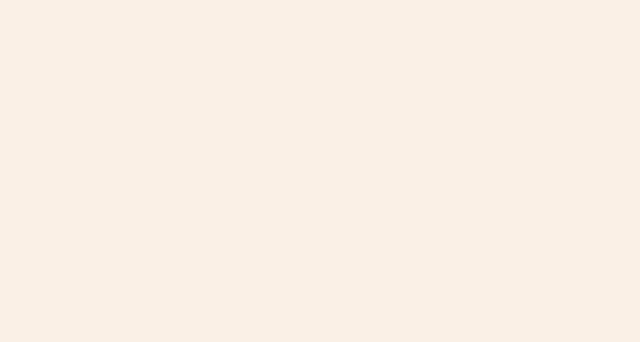
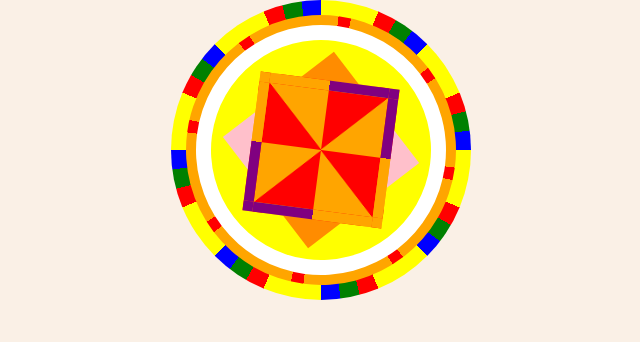
Before and after one commit to ArjunO-008/Calculator_JS, a plain HTML site: page new.html in a window 1280 px wide. Shown: the whole page, without its empty margins (319-959 px from the left). Drawn offline with Linux system fonts and the light colour scheme; files that its build step writes are made by us from their sources.

Commit message:
Update new.html

```diff
--- a/new.html
+++ b/new.html
@@ -1,18 +1,161 @@
 <!DOCTYPE html>
-<html lang="en">
 
+<html>
 <head>
-  <meta charset="UTF-8" />
-  <meta name="viewport" content="width=device-width, initial-scale=1.0" />
-  <link rel="stylesheet" href="style.css" />
-  <title>Browser</title>
+  <meta http-equiv="CONTENT-TYPE" content="text/html; charset=UTF-8">
+  <link rel="stylesheet" href="styles/style.css"/>
+  <title>Welcome</title>
 </head>
+<style>
 
+body{margin-top:20}
+
+.main-circle {
+    width: 300px;
+    height: 300px;
+    border-radius: 50%;
+    background: conic-gradient(yellow 0.00% 6.25%,
+            red 6.25% 8.33%,
+            green 8.33% 10.42%,
+            blue 10.42% 12.50%,
+            yellow 12.50% 18.75%,
+            red 18.75% 20.83%,
+            green 20.83% 22.92%,
+            blue 22.92% 25.00%,
+            yellow 25.00% 31.25%,
+            red 31.25% 33.33%,
+            green 33.33% 35.42%,
+            blue 35.42% 37.50%,
+            yellow 37.50% 43.75%,
+            red 43.75% 45.83%,
+            green 45.83% 47.92%,
+            blue 47.92% 50.00%,
+            yellow 50.00% 56.25%,
+            red 56.25% 58.33%,
+            green 58.33% 60.42%,
+            blue 60.42% 62.50%,
+            yellow 62.50% 68.75%,
+            red 68.75% 70.83%,
+            green 70.83% 72.92%,
+            blue 72.92% 75.00%,
+            yellow 75.00% 81.25%,
+            red 81.25% 83.33%,
+            green 83.33% 85.42%,
+            blue 85.42% 87.50%,
+            yellow 87.50% 93.75%,
+            red 93.75% 95.83%,
+            green 95.83% 97.92%,
+            blue 97.92% 100.00%);
+}
+.second-circle {
+    width: 270px;
+    height: 270px;
+    border-radius: 50%;
+    background: darkorange;
+    position: relative;
+    left: 50%;
+    top: 50%;
+    transform: translate(-50%, -50%) rotate(52.5deg);
+    background: conic-gradient(red 0% 1.5%,
+            orange 1.5% 12.5%,
+            red 12.5% 14%,
+            orange 14% 25%,
+            red 25% 26.5%,
+            orange 26.5% 37.5%,
+            red 37.5% 39%,
+            orange 39% 50%,
+            red 50% 51.5%,
+            orange 51.5% 62.5%,
+            red 62.5% 64%,
+            orange 64% 75%,
+            red 75% 76.5%,
+            orange 76.5% 87.5%,
+            red 87.5% 89%,
+            orange 89% 100%);
+}
+.third-circle{
+  width:250px;
+  height:250px;
+  border-radius:50%;
+  position:relative;
+  top:50%;
+  left:50%;
+  transform:translate(-50%,-50%);
+  background:white;
+}
+.fourth-circle{
+  width:220px;
+  height:220px;
+  border-radius:50%;
+  background:yellow;
+  position:relative;
+  top:50%;
+  left:50%;
+  transform:translate(-50%,-50%)
+}
+.outer-box{
+  width: 140px;
+  height: 140px;
+  position:relative;
+  top:50%;
+  left:50%;
+  transform:translate(-50%,-50%);
+
+  background: conic-gradient(
+  pink 0% 25%,
+  darkorange 25% 50%,
+  pink 50% 75%,
+  darkorange 75% 100%
+
+  );
+}
+.inner-box{
+  width: 120px;
+  height: 120px;
+  position:relative;
+  top:50%;
+  left:50%;
+  transform:translate(-50%,-50%) rotate(45deg);
+  border:10px solid;
+  border-image:conic-gradient(
+    from 0deg,
+    orange 0deg 90deg,
+    purple 90deg 180deg,
+    orange 180deg 270deg,
+    purple 270deg 360deg
+  ) 1;
+  background: conic-gradient(
+    red 0% 12.5%,
+    orange 12.5% 25%,
+    red 25% 37.5%,
+    orange 37.5% 50%,
+    red 50% 62.5%,
+    orange 62.5% 75%,
+    red 75% 87.5%,
+    orange 87.5% 100%
+  );
+}
+
+
+
+
+</style>
 <body>
-  <div class="main-circle">
-    <div class="second-circle">
-  </div>
+  <div>
+      <div class="main-circle">
+        <div class="second-circle">
+          <div class="third-circle">
+            <div class="fourth-circle">
+              <div class="outer-box">
+                <div class="inner-box">
+
+                </div>
+              </div>
+            </div>
+          </div>
+        </div>
+      </div>
+
   </div>
 </body>
-
 </html>
```
